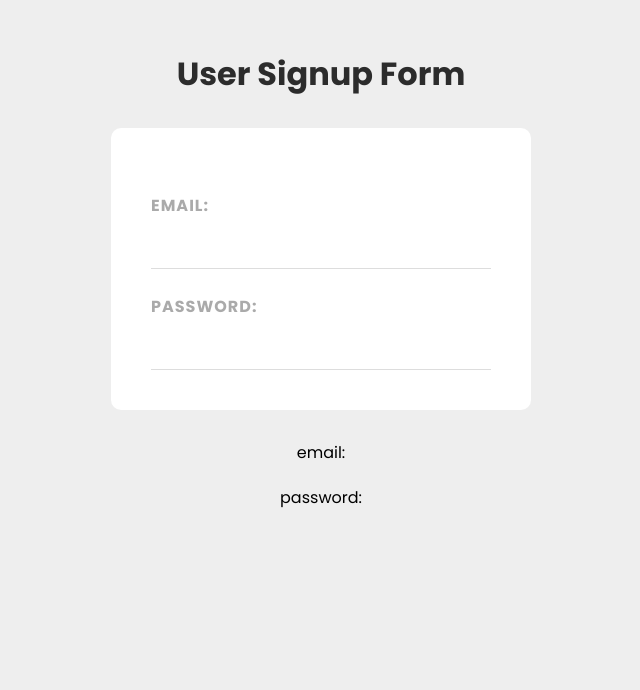
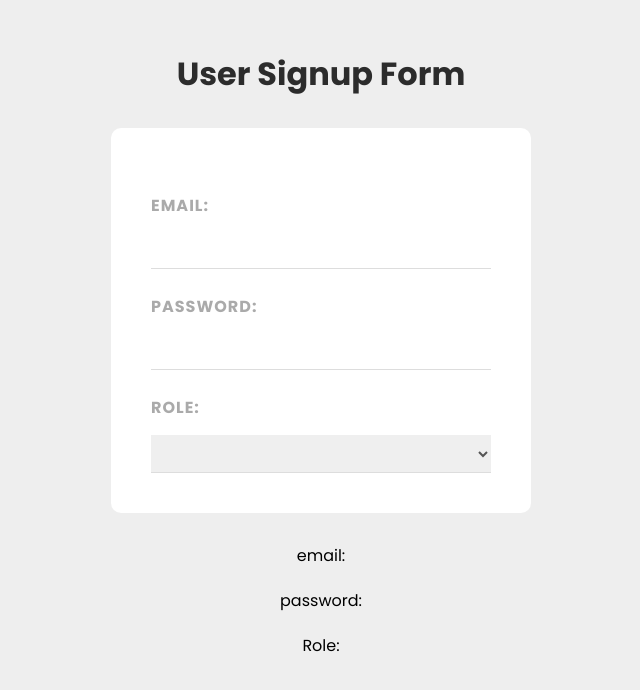
Before and after one commit to Mel1207/vjs3-Signup-form-UI, a Vue app: page / in a window 1280 px wide. Shown: the top 690 px of the page, without its empty margins (319-959 px from the left). Built offline with nearby package versions, Linux system fonts and the light colour scheme.

Commit message:
added role form input

```diff
--- a/src/components/SignupForm.vue
+++ b/src/components/SignupForm.vue
@@ -5,10 +5,16 @@
         <label>Password: </label>
         <input type="password" required v-model="password">
 
-
+        <label>Role:</label>
+        <select v-model="role">
+            <option value="Backend Developer">Backend Developer</option>
+            <option value="Frontend Developer">Frontend Developer</option>
+            <option value="UI/UX Designer">UI/UX Designer</option>
+        </select>
     </form>
     <p>email: {{ email }}</p>
     <p>password: {{ password }}</p>
+    <p>Role: {{ role }}</p>
 </template>
 
 <script>
@@ -16,7 +22,8 @@
     data() {
         return {
             email: '',
-            password: ''
+            password: '',
+            role: ''
         }
     },
     methods: {
--- a/src/css/main.css
+++ b/src/css/main.css
@@ -35,9 +35,9 @@
     font-weight: bold;
 }
 
-input {
+input, select {
     display: block;
-    padding: 10px 5px;
+    padding: 10px 0;
     width: 100%;
     border: none;
     border-bottom: 1px solid #ddd;
@@ -45,10 +45,6 @@
     outline: none;
 }
 
-input:focus {
-    outline: 1px solid #eee;
-}
-
 p {
     text-align: center;
     margin: 0 auto 20px auto;
```
